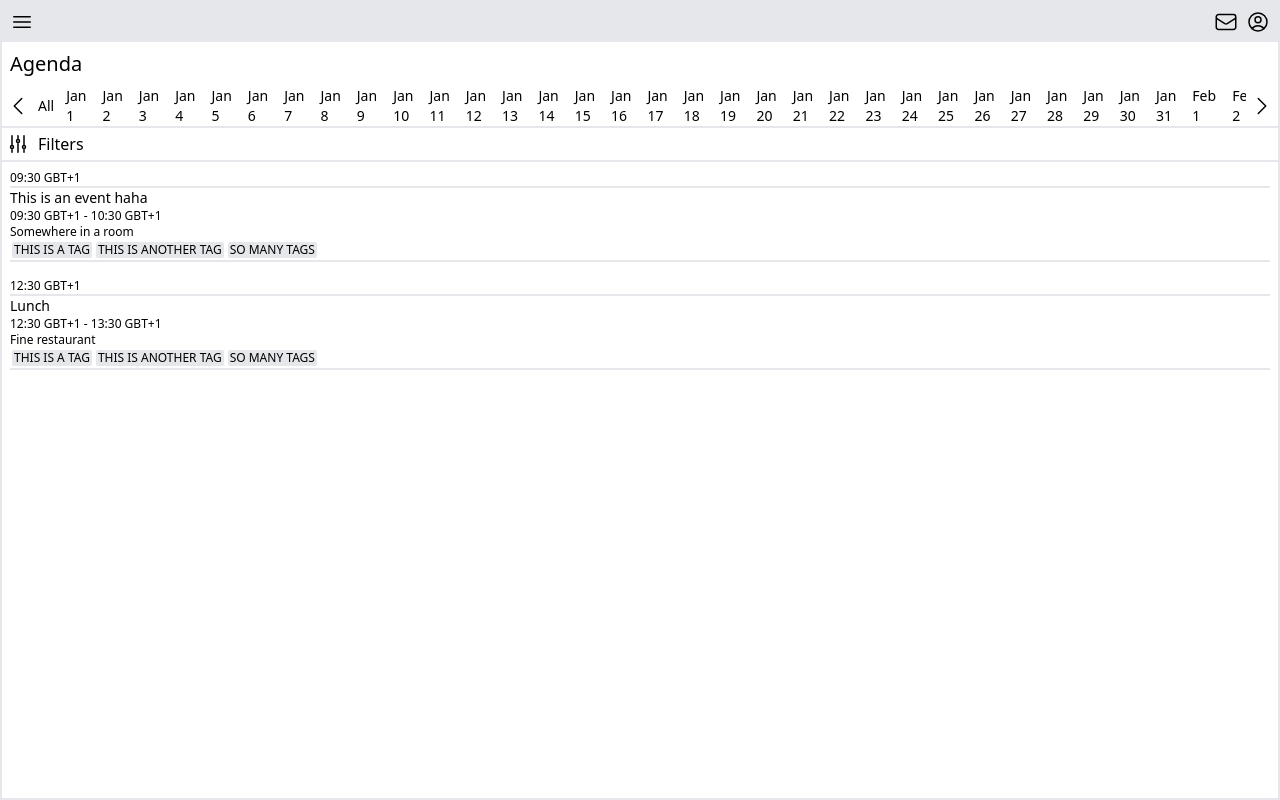
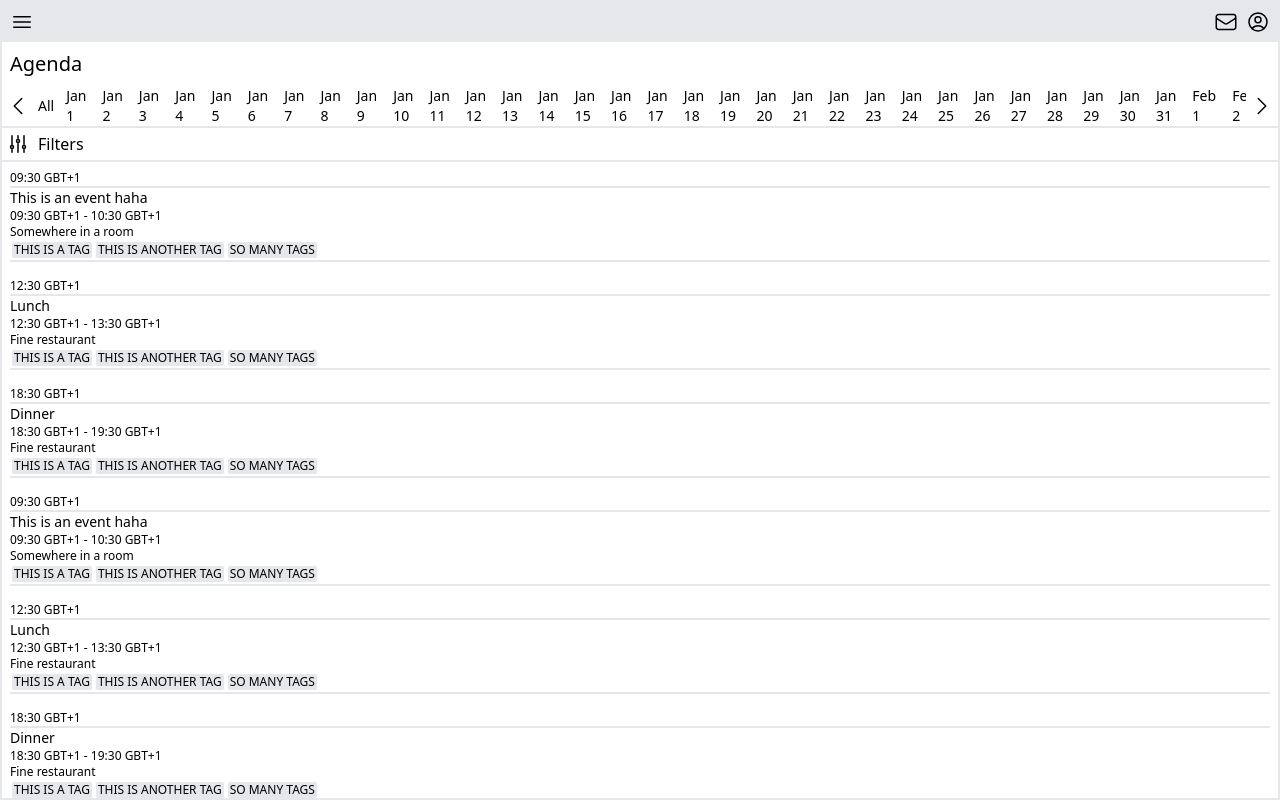
Before and after one commit to bryanmccarthy/energy-hw, a React (Create React App) app in the folder frontend/: page / in a window 1280 px wide. Built offline with nearby package versions, Linux system fonts and the light colour scheme; the HTML template or start-up script is replaced by a standard one.

Commit message:
move events to json file

```diff
--- a/frontend/src/App.js
+++ b/frontend/src/App.js
@@ -1,4 +1,5 @@
 import { eachDayOfInterval, startOfYear, endOfYear, format } from 'date-fns';
+import events from './events/events.json';
 import { useState } from 'react';
 
 const startDate = startOfYear(new Date());
@@ -6,25 +7,6 @@ const endDate = endOfYear(new Date());
 const allDays = eachDayOfInterval({ start: startDate, end: endDate });
 
 const dates = allDays.map(date => format(date, 'MMM d'));
-
-const events = [
-  {
-    title: "This is an event haha",
-    date: "Nov 1st",
-    starttime: "09:30 GBT+1",
-    time: "09:30 GBT+1 - 10:30 GBT+1",
-    location: "Somewhere in a room",
-    tags: ["THIS IS A TAG", "THIS IS ANOTHER TAG", "SO MANY TAGS"],
-  },
-  {
-    title: "Lunch",
-    date: "Nov 1st",
-    starttime: "12:30 GBT+1",
-    time: "12:30 GBT+1 - 13:30 GBT+1",
-    location: "Fine restaurant",
-    tags: ["THIS IS A TAG", "THIS IS ANOTHER TAG", "SO MANY TAGS"],
-  },
-];
 
 function App() {
   const [tabIndex, setTabIndex] = useState(0);
@@ -91,7 +73,7 @@ function App() {
           <div key={index} className="p-2">
             <p className="text-xs border-b-2 font-light">{event.starttime}</p>
             <p className="text-sm font-medium">{event.title}</p>
-            <p className="text-xs font-light">{event.time}</p>
+            <p className="text-xs font-light">{event.starttime} - {event.endtime}</p>
             <p className="text-xs font-light">{event.location}</p>
             <div className="flex flex-wrap border-b-2">
               {event.tags.map((tag, index) => (
--- /dev/null
+++ b/frontend/src/events/events.json
@@ -0,0 +1,50 @@
+[
+  {
+    "title": "This is an event haha",
+    "date": "2023-01-01",
+    "starttime": "09:30 GBT+1",
+    "endtime": "10:30 GBT+1",
+    "location": "Somewhere in a room",
+    "tags": ["THIS IS A TAG", "THIS IS ANOTHER TAG", "SO MANY TAGS"]
+  },
+  {
+    "title": "Lunch",
+    "date": "2023-01-01",
+    "starttime": "12:30 GBT+1",
+    "endtime": "13:30 GBT+1",
+    "location": "Fine restaurant",
+    "tags": ["THIS IS A TAG", "THIS IS ANOTHER TAG", "SO MANY TAGS"]
+  },
+  {
+    "title": "Dinner",
+    "date": "2023-01-01",
+    "starttime": "18:30 GBT+1",
+    "endtime": "19:30 GBT+1",
+    "location": "Fine restaurant",
+    "tags": ["THIS IS A TAG", "THIS IS ANOTHER TAG", "SO MANY TAGS"]
+  },
+  {
+    "title": "This is an event haha",
+    "date": "2023-01-02",
+    "starttime": "09:30 GBT+1",
+    "endtime": "10:30 GBT+1",
+    "location": "Somewhere in a room",
+    "tags": ["THIS IS A TAG", "THIS IS ANOTHER TAG", "SO MANY TAGS"]
+  },
+  {
+    "title": "Lunch",
+    "date": "2023-01-02",
+    "starttime": "12:30 GBT+1",
+    "endtime": "13:30 GBT+1",
+    "location": "Fine restaurant",
+    "tags": ["THIS IS A TAG", "THIS IS ANOTHER TAG", "SO MANY TAGS"]
+  },
+  {
+    "title": "Dinner",
+    "date": "2023-01-02",
+    "starttime": "18:30 GBT+1",
+    "endtime": "19:30 GBT+1",
+    "location": "Fine restaurant",
+    "tags": ["THIS IS A TAG", "THIS IS ANOTHER TAG", "SO MANY TAGS"]
+  }
+]
```
